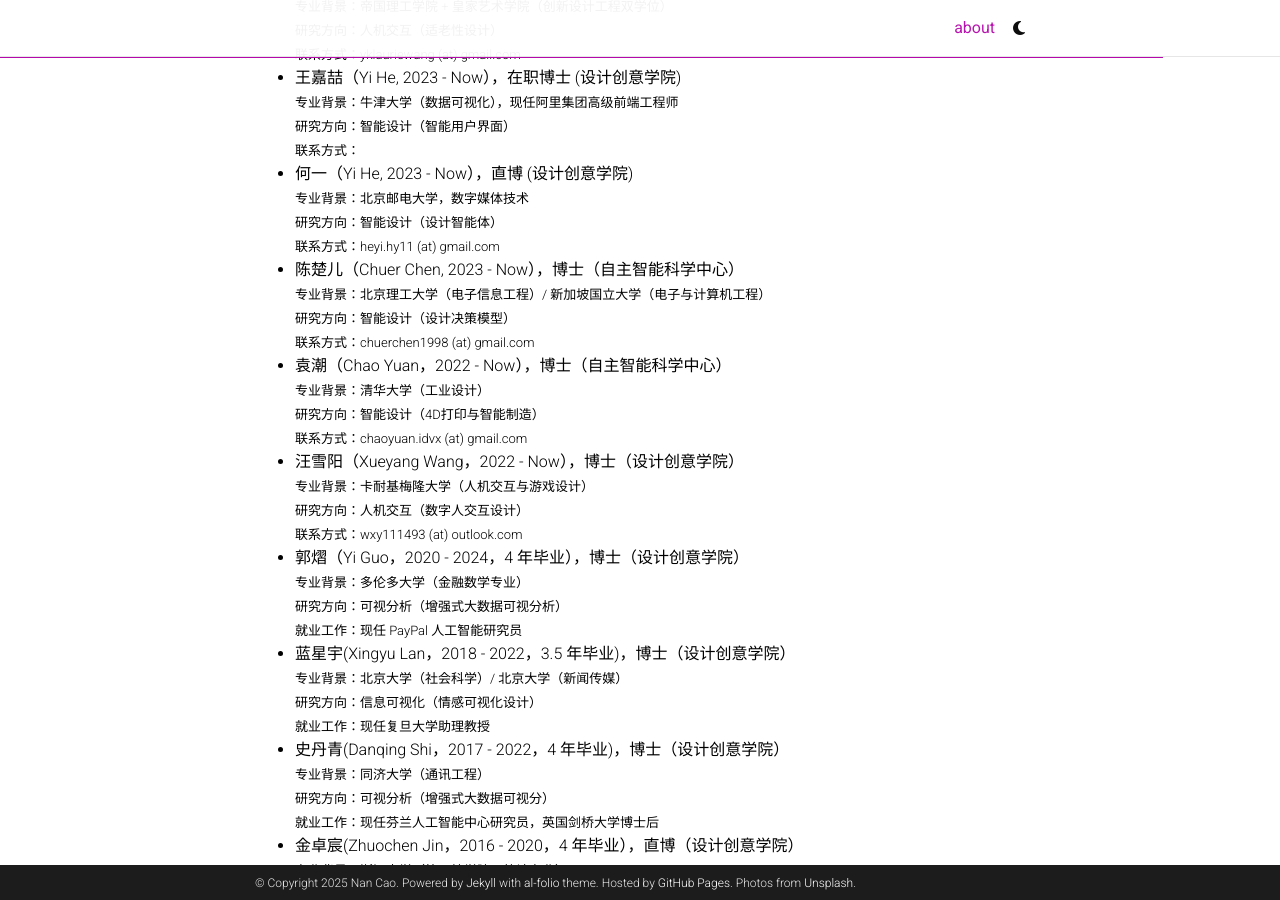
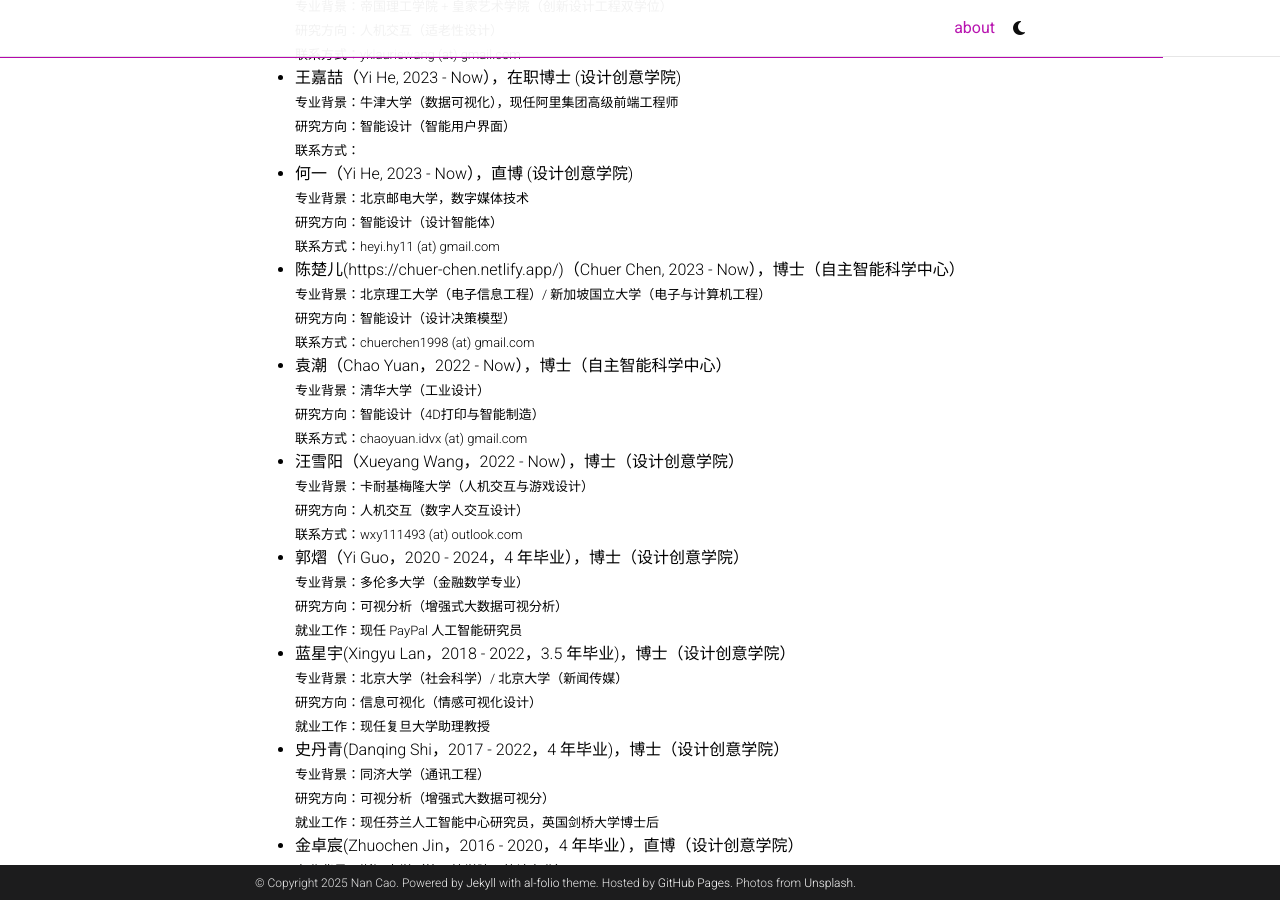
Before and after one commit to nancao/nancao.github.io, a Jekyll site: the page built from _pages/about.md, in a window 1280 px wide and 900 px high, scrolled down 2098 px. Built offline with Jekyll 4.4.1, drawn with Linux system fonts in a browser that asks for light colours; full-size pictures stand in for the smaller copies a plugin makes; comment, search, counter and statistics services are not loaded; a style sheet for code colours, icons or effects is not loaded; some of the changed lines change nothing that is shown.

Commit message:
Update about.md
Update website

```diff
--- a/_pages/about.md
+++ b/_pages/about.md
@@ -82,7 +82,7 @@
   <font size=2>专业背景：北京邮电大学，数字媒体技术 <br>
   研究方向：智能设计（设计智能体）<br>
   联系方式：heyi.hy11 (at) gmail.com</font>
-- **陈楚儿**（Chuer Chen, 2023 - Now），博士（自主智能科学中心） <br>
+- **陈楚儿**(https://chuer-chen.netlify.app/)（Chuer Chen, 2023 - Now），博士（自主智能科学中心） <br>
   <font size=2>专业背景：北京理工大学（电子信息工程）/ 新加坡国立大学（电子与计算机工程）<br>
   研究方向：智能设计（设计决策模型）<br>
   联系方式：chuerchen1998 (at) gmail.com</font>
```
